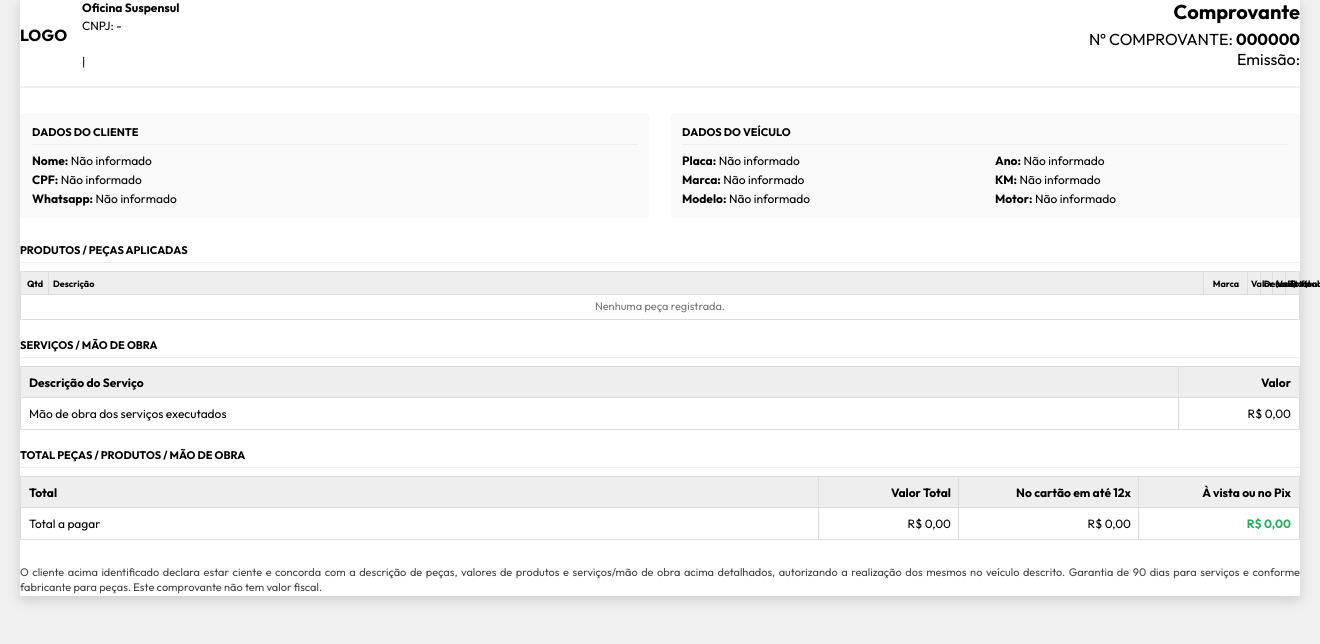
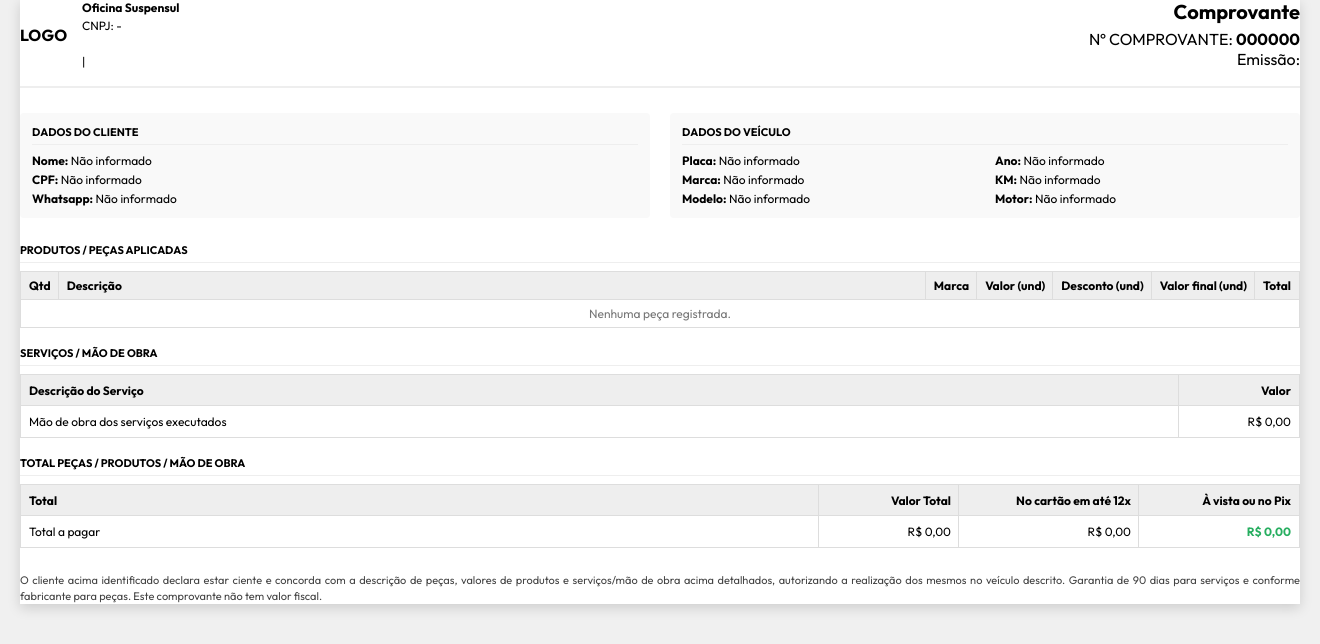
Before and after one commit to thomazandreywalicoski/oficina-suspensul, a Flask app: template gerenciamento-oficina-suspensul/templates/os_print.html in a window 1320 px wide; the page is wider, and only the part inside the window is pictured. Shown: the part 69-713 px from the top of that part. Run offline with Flask 3, Linux system fonts and the light colour scheme; the template is opened without the code that fills it, so the values that code supplies are empty; a user stored in the database is signed in; data comes from the database, SQL or seed files in the repository; parts of the project's set-up code (start-up, migrations or seed data) failed here and were passed over; some libraries are stand-ins or nearby versions.

Commit message:
fix: corrigir layout da tabela de pecas mantendo fonte 12px e sem sobreposicao
Co-authored-by: Cursor <cursoragent@cursor.com>

```diff
--- a/gerenciamento-oficina-suspensul/templates/os_print.html
+++ b/gerenciamento-oficina-suspensul/templates/os_print.html
@@ -97,51 +97,29 @@
         .print-table th { background: #eee; padding: 8px; font-weight: bold; text-align: left; border: 0; box-shadow: inset -1px 0 0 #ddd, inset 0 -1px 0 #ddd; }
         .print-table td { padding: 8px; border: 0; box-shadow: inset -1px 0 0 #ddd, inset 0 -1px 0 #ddd; }
         .print-table .right { text-align: right; }
-        .print-table-pecas {
-            table-layout: fixed;
-            width: 100%;
-            font-size: 11px;
-        }
         .print-table-pecas th,
         .print-table-pecas td {
             white-space: nowrap;
-            overflow: hidden;
-            text-overflow: ellipsis;
             vertical-align: middle;
-            padding: 5px 4px;
-            line-height: 1.25;
-        }
-        .print-table-pecas thead th {
-            font-size: 9px;
-            font-weight: 700;
-            white-space: nowrap;
-            padding: 6px 4px;
+            padding: 6px 8px;
+            line-height: 1.3;
         }
         .print-table-pecas .col-qtd,
         .print-table-pecas th.col-qtd,
         .print-table-pecas td.col-qtd {
-            width: 28px;
-            min-width: 28px;
-            max-width: 28px;
+            width: 1%;
             text-align: center !important;
-            padding-left: 2px;
-            padding-right: 2px;
         }
         .print-table-pecas .col-desc,
         .print-table-pecas th.col-desc,
         .print-table-pecas td.col-desc {
             text-align: left !important;
-            width: auto;
         }
         .print-table-pecas .col-marca,
         .print-table-pecas th.col-marca,
         .print-table-pecas td.col-marca {
-            width: 44px;
-            min-width: 44px;
-            max-width: 44px;
+            width: 1%;
             text-align: center !important;
-            padding-left: 2px;
-            padding-right: 2px;
         }
         .print-table-pecas .col-valor,
         .print-table-pecas .col-desconto,
@@ -157,18 +135,13 @@
         .print-table-pecas td.col-total {
             width: 1%;
             white-space: nowrap;
-            overflow: visible;
-            text-overflow: clip;
             text-align: right !important;
-            padding-left: 3px;
-            padding-right: 4px;
         }
         .print-table-pecas .col-msg-cliente {
             text-align: center !important;
             font-weight: normal;
             color: #000;
             white-space: nowrap;
-            font-size: 10px;
         }
         .print-table th:last-child, .print-table td:last-child { box-shadow: inset 0 -1px 0 #ddd; }
         .print-table tbody tr:last-child td { box-shadow: inset -1px 0 0 #ddd; }
@@ -281,15 +254,6 @@
 
     <div class="print-secao-title">Produtos / Peças Aplicadas</div>
     <table class="print-table print-table-pecas">
-        <colgroup>
-            <col style="width:28px">
-            <col>
-            <col style="width:44px">
-            <col>
-            <col>
-            <col>
-            <col>
-        </colgroup>
         <thead>
             <tr>
                 <th class="col-qtd">Qtd</th>
```
Also changed, not shown: gerenciamento-oficina-suspensul/templates/proposta_print.html (+4 -40 lines).
